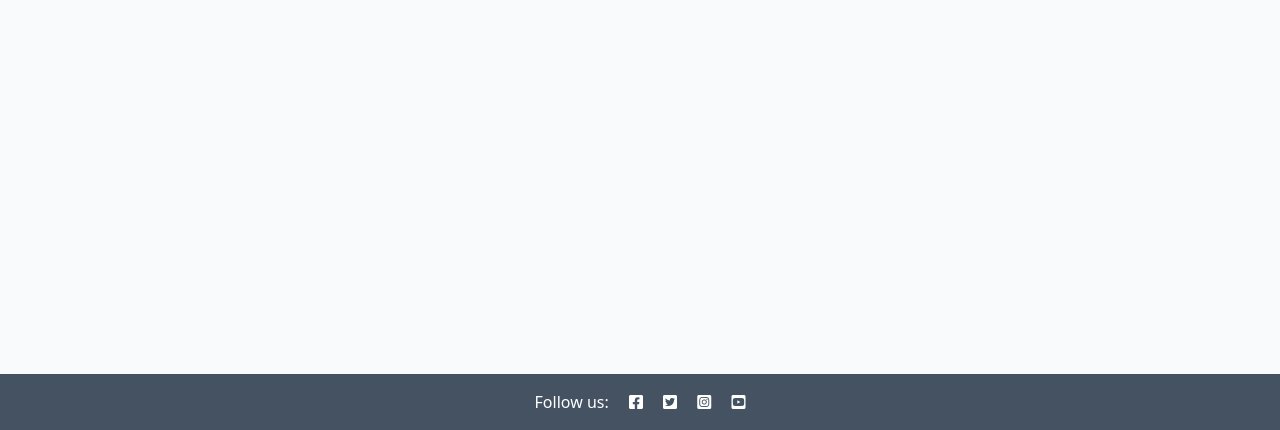
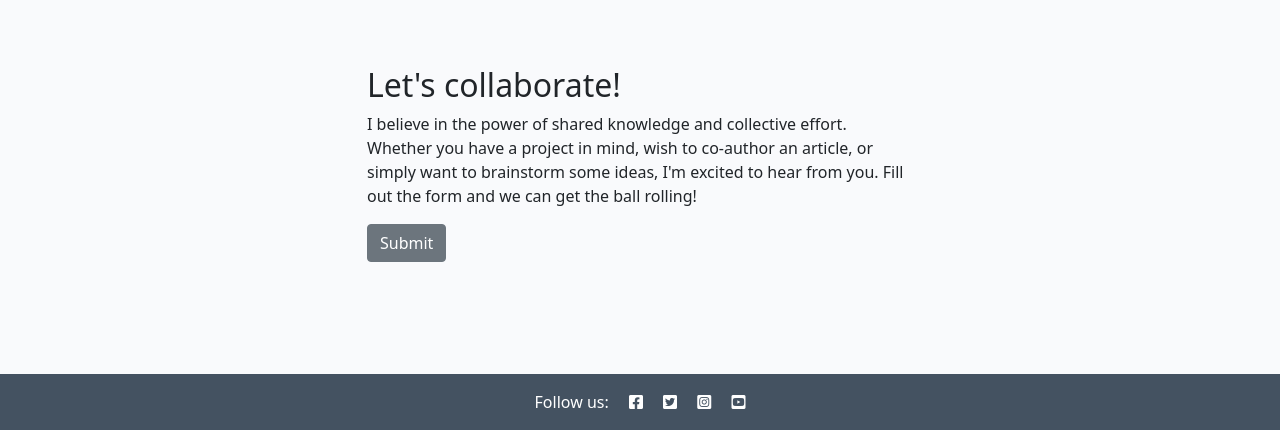
Before and after one commit to Blommis/codestar_blog, a Django app: template about/templates/about/about.html in a window 1280 px wide. Shown: the part 370-800 px from the top of the page. Run offline with Django 4.2, Linux system fonts and the light colour scheme; the template is opened without the code that fills it: values that come from a table or form of the project are taken from there, others are empty; tables that the repository leaves empty hold one stand-in row (values such as "Sample post"); parts of the project's set-up code (start-up, migrations or seed data) failed here and were passed over; some libraries are stand-ins or nearby versions.

Commit message:
creating post request

```diff
--- a/about/models.py
+++ b/about/models.py
@@ -1,4 +1,6 @@
 from django.db import models
+
+# Create your models here.
 
 
 class About(models.Model):
@@ -8,3 +10,13 @@
 
     def __str__(self):
         return self.title
+
+
+class CollaborateRequest(models.Model):
+    name = models.CharField(max_length=200)
+    email = models.EmailField()
+    message = models.TextField()
+    read = models.BooleanField(default=False)
+
+    def __str__(self):
+        return f"Collaboration request from {self.name}"
--- a/about/templates/about/about.html
+++ b/about/templates/about/about.html
@@ -1,15 +1,16 @@
 {% extends 'base.html' %}
+{% load static %}
+{% load crispy_forms_tags %}
+
+
 {% block content %}
-{% load static %}
 <div class="container mt-5">
     <div class="row">
-    <div class="col-4 text-center">
-      <img src="{% static 'images/nobody.jpg' %}" width="75%" />
+        <div class="col-12 col-md-4 text-center">
+            <img src="{% static 'images/nobody.jpg' %}" width="75%">
         </div>
-    <div class="col-8">
-      <!-- Title goes between these h2 tags -->
+        <div class="col-12 col-md-8">
             <h2>{{ about.title }}</h2>
-      <!-- Content goes directly underneath this -->
             {{ about.content | safe }}
         </div>
     </div>
@@ -20,5 +21,24 @@
           <p class="text-end"><em>Updated on: {{ about.updated_on }}</em></p>
         </div>
     </div>
+    <div class="row justify-content-center">
+        <div class="col-12 col-md-6 my-5">
+            <h2>Let's collaborate!</h2>
+            <p>I believe in the power of shared knowledge and collective effort.
+                Whether you have a project in mind, wish to co-author
+                an article, or simply want to brainstorm some ideas,
+                I'm excited to hear from you. Fill out the form
+                and we can get the ball rolling!</p>
+
+            <!-- add your form here. Your submit button should
+                                have the classes of btn, btn-secondary -->
+            <form method="post">
+                {{ collaborate_form | crispy }}
+                {% csrf_token %}
+                <button class="btn btn-secondary"
+                type="submit">Submit</button>
+            </form>
+        </div>
+    </div>
 </div>
 {% endblock content %}
--- a/blog/forms.py
+++ b/blog/forms.py
@@ -1,8 +1,8 @@
-from .models import Comment
+from .models import CollaborateRequest
 from django import forms
 
 
-class CommentForm(forms.ModelForm):
+class CollaborateForm(forms.ModelForm):
     class Meta:
-        model = Comment
-        fields = ('body',)
+        model = CollaborateRequest
+        fields = ('name', 'email', 'message')
--- a/blog/views.py
+++ b/blog/views.py
@@ -34,6 +34,7 @@
     comment_count = post.comments.filter(approved=True).count()
 
     if request.method == "POST":
+        print("Received a POST request")
         comment_form = CommentForm(data=request.POST)
         if comment_form.is_valid():
             comment = comment_form.save(commit=False)
@@ -46,6 +47,8 @@
             )
 
     comment_form = CommentForm()
+
+    print("About to render template")
     return render(
         request,
         "blog/post_detail.html",
```
Also changed, not shown: about/admin.py (+11 -3 lines), about/views.py (+15 -1 lines), about/migrations/0002_collaboraterequest.py (added). Lines whose indentation alone changed are shown as unchanged.
